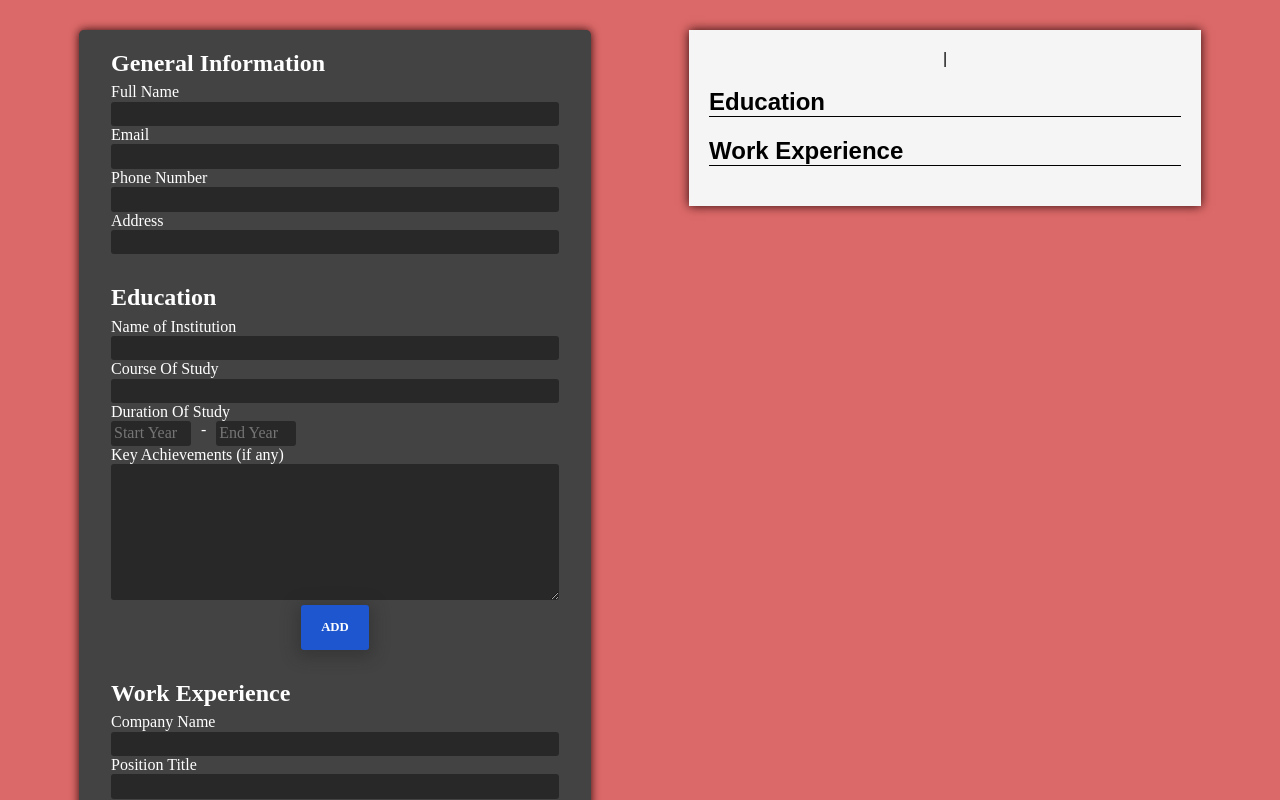
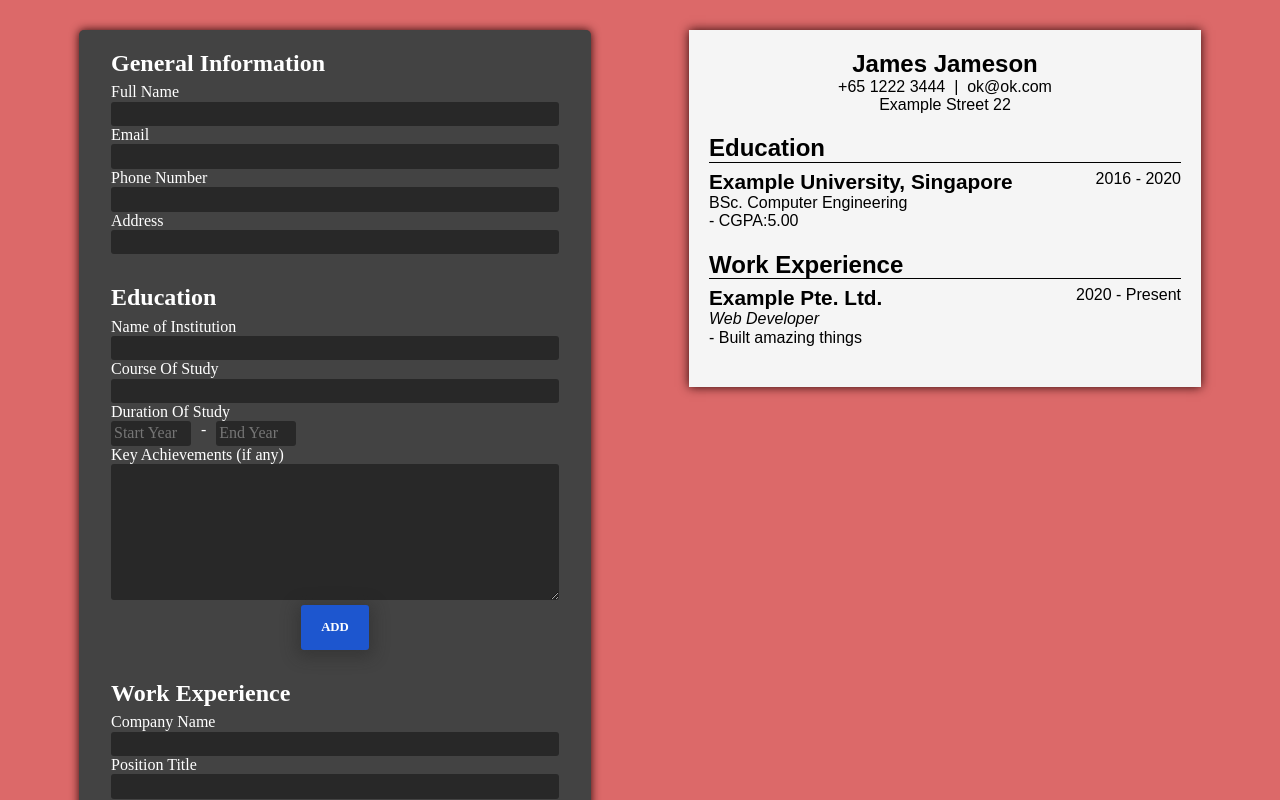
Before and after one commit to syfq-isml/odin-cv-app-v2, a React (Create React App) app in the folder cv-project-v2/: page / in a window 1280 px wide. Shown: the top 800 px of the page. Built offline with nearby package versions, Linux system fonts and the light colour scheme.

Commit message:
add QOL changes
 - add placeholder text on render for preview
 - handle empty inputs: disallow pressing of "add" button
   on when at least one input is not filled

```diff
--- a/cv-project-v2/src/App.js
+++ b/cv-project-v2/src/App.js
@@ -65,6 +65,7 @@ class App extends Component {
 			return {
 				education: newEdu,
 				editObj: {},
+				editObj_work: {},
 				editMode_work: false,
 				editMode: false,
 			};
@@ -99,6 +100,10 @@ class App extends Component {
 			let newWork = prevState.work.filter((item) => item.id !== id);
 			return {
 				work: newWork,
+				editObj: {},
+				editObj_work: {},
+				editMode_work: false,
+				editMode: false,
 			};
 		});
 	}
--- a/cv-project-v2/src/components/EducationFormEdit.js
+++ b/cv-project-v2/src/components/EducationFormEdit.js
@@ -93,7 +93,11 @@ class EducationFormEdit extends Component {
 					onChange={this.handleChange}
 					data-form-id={this.state.exp.id}
 				></textarea>
-				<button data-id={this.state.exp.id} onClick={this.confirmEdit}>
+				<button
+					data-id={this.state.exp.id}
+					onClick={this.confirmEdit}
+					className="confirm-btn"
+				>
 					Confirm Edit
 				</button>
 			</div>
--- a/cv-project-v2/src/components/EducationFormFill.js
+++ b/cv-project-v2/src/components/EducationFormFill.js
@@ -7,6 +7,7 @@ class EducationFormFill extends Component {
 		super(props);
 
 		this.state = {
+			filledOne: false,
 			exp: {
 				id: uniqid(),
 				name: "",
@@ -23,6 +24,7 @@ class EducationFormFill extends Component {
 	handleChange(e) {
 		let prop = e.target.getAttribute("data-item");
 		this.setState((prevState) => ({
+			filledOne: true,
 			exp: {
 				...prevState.exp,
 				[prop]: e.target.value,
@@ -31,8 +33,10 @@ class EducationFormFill extends Component {
 	}
 
 	addEducation() {
+		if (!this.state.filledOne) return;
 		this.props.handleEducation(this.state.exp);
 		this.setState({
+			filledOne: false,
 			exp: {
 				id: uniqid(),
 				name: "",
--- a/cv-project-v2/src/components/EducationRender.js
+++ b/cv-project-v2/src/components/EducationRender.js
@@ -5,16 +5,34 @@ import uniqid from "uniqid";
 class EducationRender extends Component {
 	constructor(props) {
 		super(props);
+
+		this.renderOnVisit = this.renderOnVisit.bind(this);
+	}
+
+	renderOnVisit() {
+		return (
+			<div className="flex-row-container fl-jcsb cv-content">
+				<div>
+					<h2>Example University, Singapore</h2>
+					<p>BSc. Computer Engineering</p>
+					<p>- CGPA:5.00</p>
+				</div>
+				<div className="flex-column-container">
+					<p className="date">2016 - 2020</p>
+				</div>
+			</div>
+		);
 	}
 
 	render() {
-		return (
-			<div className="flex-column-container">
-				<h1 className="cv-heading">Education</h1>
-				{this.props.sendEducationDataSECOND.map((data, i) => {
+		let rows = this.props.sendEducationDataSECOND.map((data, i) => {
 			return (
 				<div
-							className="flex-row-container fl-jcsb cv-content"
+					className={
+						i === 1
+							? "flex-row-container fl-jcsb cv-content"
+							: "flex-row-container fl-jcsb cv-content-2"
+					}
 					key={uniqid()}
 				>
 					<div>
@@ -45,20 +63,13 @@ class EducationRender extends Component {
 					</div>
 				</div>
 			);
-				})}
-
-				{/* <div className="flex-row-container fl-jcsb cv-content">
-					<div>
-						<h2>{this.props.institution}</h2>
-						<p>{this.props.course}</p>
-						<p>{this.props.desc}</p>
-					</div>
-					<div>
-						<p>
-							{this.props.start} - {this.props.end}
-						</p>
-					</div>
-				</div> */}
+		});
+		return (
+			<div className="flex-column-container">
+				<h1 className="cv-heading">Education</h1>
+				{this.props.sendEducationDataSECOND.length === 0
+					? this.renderOnVisit()
+					: rows}
 			</div>
 		);
 	}
--- a/cv-project-v2/src/components/GeneralRender.js
+++ b/cv-project-v2/src/components/GeneralRender.js
@@ -7,13 +7,15 @@ class GeneralRender extends Component {
 
 	render() {
 		let { name, email, phone, address } = this.props.sendGeneralDataSECOND;
+
 		return (
 			<div className="flex-column-container flex-centered">
-				<h1>{name}</h1>
+				<h1>{name ? name : "James Jameson"}</h1>
 				<p>
-					{phone} &nbsp;|&nbsp; {email}
+					{phone ? phone : "+65 1222 3444"} &nbsp;|&nbsp;{" "}
+					{email ? email : "ok@ok.com"}
 				</p>
-				<p>{address}</p>
+				<p>{address ? address : "Example Street 22"}</p>
 			</div>
 		);
 	}
--- a/cv-project-v2/src/components/WorkFormEdit.js
+++ b/cv-project-v2/src/components/WorkFormEdit.js
@@ -88,7 +88,11 @@ class WorkFormEdit extends Component {
 					data-item="desc"
 					onChange={this.handleChange}
 				></textarea>
-				<button data-id={this.state.exp.id} onClick={this.handleClick}>
+				<button
+					data-id={this.state.exp.id}
+					onClick={this.handleClick}
+					className="confirm-btn"
+				>
 					Confirm Edit
 				</button>
 			</div>
--- a/cv-project-v2/src/components/WorkFormFill.js
+++ b/cv-project-v2/src/components/WorkFormFill.js
@@ -7,6 +7,7 @@ class WorkFormFill extends Component {
 		super(props);
 
 		this.state = {
+			filledOne: false,
 			exp: {
 				id: uniqid(),
 				name: "",
@@ -23,6 +24,7 @@ class WorkFormFill extends Component {
 
 	handleChange(e) {
 		this.setState((prevState) => ({
+			filledOne: true,
 			exp: {
 				...prevState.exp,
 				[e.target.dataset.item]: e.target.value,
@@ -31,8 +33,10 @@ class WorkFormFill extends Component {
 	}
 
 	handleClick() {
+		if (!this.state.filledOne) return;
 		this.props.handleWork(this.state.exp);
 		this.setState({
+			filledOne: false,
 			exp: {
 				id: uniqid(),
 				name: "",
--- a/cv-project-v2/src/components/WorkRender.js
+++ b/cv-project-v2/src/components/WorkRender.js
@@ -5,12 +5,36 @@ import uniqid from "uniqid";
 class WorkRender extends Component {
 	constructor(props) {
 		super(props);
+
+		this.renderOnVisit = this.renderOnVisit.bind(this);
+	}
+
+	renderOnVisit() {
+		return (
+			<div className="flex-row-container fl-jcsb cv-content">
+				<div>
+					<h2>Example Pte. Ltd.</h2>
+					<p className="role-heading">Web Developer</p>
+					<p>- Built amazing things</p>
+				</div>
+				<div>
+					<p>2020 - Present</p>
+				</div>
+			</div>
+		);
 	}
 
 	render() {
-		let rows = this.props.workData.map((item) => {
+		let rows = this.props.workData.map((item, i) => {
 			return (
-				<div key={uniqid()} className="flex-row-container fl-jcsb cv-content">
+				<div
+					key={uniqid()}
+					className={
+						i === 1
+							? "flex-row-container fl-jcsb cv-content"
+							: "flex-row-container fl-jcsb cv-content-2"
+					}
+				>
 					<div>
 						<h2>{item.name}</h2>
 						<p className="role-heading">{item.title}</p>
@@ -20,10 +44,18 @@ class WorkRender extends Component {
 						<p>
 							{item.start} - {item.end}
 						</p>
-						<button data-id={item.id} onClick={this.props.deleteWork}>
+						<button
+							data-id={item.id}
+							onClick={this.props.deleteWork}
+							className="del-btn"
+						>
 							Delete
 						</button>
-						<button data-id={item.id} onClick={this.props.editWork}>
+						<button
+							data-id={item.id}
+							onClick={this.props.editWork}
+							className="edit-btn"
+						>
 							Edit
 						</button>
 					</div>
@@ -33,7 +65,7 @@ class WorkRender extends Component {
 		return (
 			<div className="flex-column-container">
 				<h1 className="cv-heading">Work Experience</h1>
-				{rows}
+				{this.props.workData.length === 0 ? this.renderOnVisit() : rows}
 			</div>
 		);
 	}
--- a/cv-project-v2/src/styles/styles.css
+++ b/cv-project-v2/src/styles/styles.css
@@ -123,7 +123,11 @@ textarea {
 }
 
 .cv-content {
-	margin-top: 3px;
+	margin-top: 7px;
+}
+
+.cv-content-2 {
+	margin-top: 15px;
 }
 
 .add-btn {
@@ -146,6 +150,7 @@ textarea {
 }
 
 .del-btn {
+	align-self: flex-end;
 	cursor: pointer;
 	background-color: rgb(207, 32, 32);
 	color: white;
@@ -162,6 +167,7 @@ textarea {
 }
 
 .edit-btn {
+	align-self: flex-end;
 	cursor: pointer;
 	background-color: rgb(207, 114, 32);
 	color: white;
@@ -177,6 +183,25 @@ textarea {
 	border-radius: 3px;
 }
 
+.confirm-btn {
+	align-self: center;
+	cursor: pointer;
+	background-color: rgb(207, 136, 29);
+	color: white;
+	text-transform: uppercase;
+	font-size: 0.8rem;
+	font-weight: 700;
+
+	margin-top: 5px;
+	padding: 15px 20px;
+	width: fit-content;
+
+	border: 0;
+	-webkit-box-shadow: 0px 3px 16px 4px rgba(38, 38, 38, 0.44);
+	box-shadow: 0px 3px 16px 4px rgba(38, 38, 38, 0.44);
+	border-radius: 3px;
+}
+
 .date {
 	align-self: flex-end;
 }
```
Lines whose indentation alone changed are shown as unchanged.
